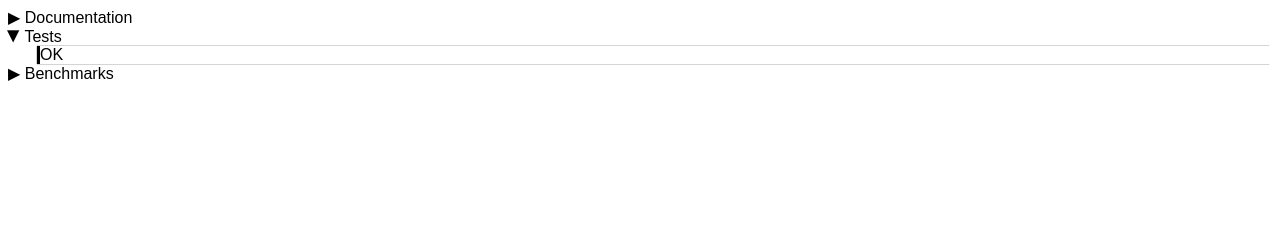
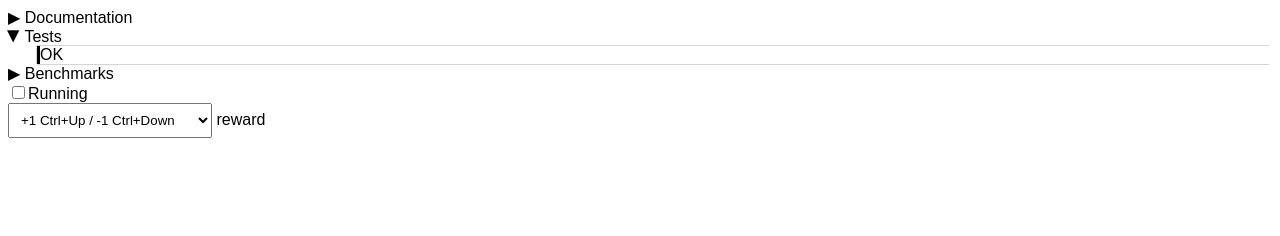
Before and after one commit to Antipurity/sensor-network, a website: page js-lib/test/test.html in a window 1280 px wide. Drawn offline with nearby package versions, Linux system fonts and the light colour scheme.

Commit message:
`sn.UI.options`

```diff
--- a/js-lib/main.js
+++ b/js-lib/main.js
@@ -3,6 +3,7 @@ import Sound from './src/handler-sound.js'
 import Video from './src/sensor-video.js'
 import Time from './src/sensor-time.js'
 import Reward from './src/transform-reward.js'
+import UI from './src/ui.js'
 
 export default (function(exports) {
     // Browser compatibility (import):
@@ -452,7 +453,7 @@ export default (function(exports) {
         - \`userName\`: the name of the machine that sources data. Makes it possible to reliably distinguish sources.
         - \`emptyValues\`: the guaranteed extra padding, for fractal folding. See \`._dataNamer.fill\`.
         - \`hasher(…)(…)(…)\`: see \`._dataNamer.hasher\`. The default mainly hashes strings in \`userName\`/\`name\` with MD5 and rescales bytes into -1…1.
-    - To change any of this, \`pause()\` and \`resume({…})\`.
+    - To change any of this, \`resume({…})\`.
 
 - \`cellShape() → [user, name, data] | null\`: returns the target's cell shape. Note that this may change rarely.
 
@@ -469,7 +470,7 @@ export default (function(exports) {
 
 - \`sendCallback(then(null|feedback, sensor), values, error = null, reward = 0)\`: exactly like \`send\` but does not have to allocate a promise.
 
-- \`pause()\`, \`resume()\`: for convenience, these return the object.
+- \`pause()\`, \`resume(opts?)\`: for convenience, these return the object.
 
 - \`needsExtensionAPI() → null|String\`: overridable in child classes. By default, the sensor is entirely in-page in a [content script](https://developer.mozilla.org/en-US/docs/Mozilla/Add-ons/WebExtensions/Content_scripts) if injected by an extension. For example, make this return \`'tabs'\` to get access to [\`chrome.tabs\`](https://developer.mozilla.org/en-US/docs/Mozilla/Add-ons/WebExtensions/API/tabs) in an extension.`,
         }),
@@ -523,9 +524,9 @@ export default (function(exports) {
     - Extra flexibility:
         - \`priority\`: transforms run in order, highest priority first.
         - \`channel\`: the human-readable name of the channel. Communication only happens within the same channel.
-    - To change any of this, \`pause()\` and \`resume({…})\`.
+    - To change any of this, \`resume({…})\`.
 
-- \`pause()\`, \`resume()\`: for convenience, these return the object.`,
+- \`pause()\`, \`resume(opts?)\`: for convenience, these return the object.`,
         }),
         Handler: A(class Handler {
             constructor(opts) { assert(opts), this.resume(opts) }
@@ -591,9 +592,9 @@ export default (function(exports) {
         - \`noFeedback\`: can't provide feedback if \`true\`, only observe it.
         - \`priority\`: the highest-priority handler without \`noFeedback\` will be the *main* handler, and give feedback.
         - \`channel\`: the human-readable name of the channel. Communication only happens within the same channel.
-    - To change any of this, \`pause()\` and \`resume({…})\`.
+    - To change any of this, \`resume({…})\`.
 
-- \`pause()\`, \`resume()\`: for convenience, these return the object.`,
+- \`pause()\`, \`resume(opts?)\`: for convenience, these return the object.`,
             bench() {
                 const cellCounts = new Array(10).fill().map((_,i) => (i+1)*10)
                 return cellCounts.map(river) // See how throughput changes with input size.
@@ -1018,6 +1019,7 @@ Makes only the sign matter for low-frequency numbers.` }),
         }),
     })
     // And set the most-common modules.
+    E.UI = UI(E)
     Object.assign(E.Sensor, {
         Video: Video(E),
         Time: Time(E),
--- a/js-lib/src/transform-reward.js
+++ b/js-lib/src/transform-reward.js
@@ -6,6 +6,15 @@ export default function init(sn) {
 Options:
 - \`reward = Reward.keybindings('Ctrl+ArrowUp', 'Ctrl+ArrowDown')\`: the function that, given nothing, will return the reward each frame, -1…1.
 ` }
+        static options() {
+            return {
+                reward: {
+                    ['+1 Ctrl+Up / -1 Ctrl+Down']: Reward.keybindings('Ctrl+ArrowUp', 'Ctrl+ArrowDown'),
+                    ['+1 Shift+Up / -1 Shift+Down']: Reward.keybindings('Shift+ArrowUp', 'Shift+ArrowDown'),
+                    ['+1 F8 / -1 F9']: Reward.keybindings('F8', 'F9'),
+                },
+            }
+        }
         resume(opts) {
             if (opts) {
                 const rf = opts.reward || Reward.keybindings()
--- /dev/null
+++ b/js-lib/src/ui.js
@@ -0,0 +1,92 @@
+export default function init(sn) {
+    const A = Object.assign
+    return {
+        options: A(function options(x) {
+            // TODO: ...How to have global opts, such as cell shape, which would be too error-prone to specify everywhere...
+            if (typeof x.options != 'function') return
+            const proto = Object.getPrototypeOf(x)
+            sn._assert(proto === sn.Sensor || proto === sn.Transform || proto === sn.Handler, "Must be a sensor/transform/handler")
+            const variants = x.options() // {opt:{valueName:jsValue}}
+            sn._assert(variants && typeof variants == 'object', "Invalid options format")
+            const selected = getDefaults(variants)
+            const instance = new x(optsFor(variants, selected)).pause()
+            const arr = []
+            putElems(arr, instance, variants, selected)
+            return A(dom(arr), {selected})
+
+            function getDefaults(vars, selected = {}) {
+                for (let k of Object.keys(vars))
+                    if (!selected[k]) {
+                        sn._assert(Object.keys(vars[k]).length, "Can't just be an empty object")
+                        selected[k] = Object.keys(vars[k])[0]
+                    }
+                return selected
+            }
+            function putElems(into, instance, vars, selected) {
+                const runningId = ''+Math.random()
+                into.push([
+                    {tag:'div'},
+                    [{
+                        tag:'input',
+                        type:'checkbox',
+                        runningCheckbox:true,
+                        id:runningId,
+                        onchange() { this.checked ? instance.resume(optsFor(vars, selected)) : instance.pause() },
+                    }],
+                    [{tag:'label', htmlFor:runningId}, 'Running'],
+                ])
+                for (let k of Object.keys(vars)) {
+                    const optId = ''+Math.random()
+                    const opt = [
+                        {tag:'select', id:optId, onchange() {
+                            selected[k] = this.value
+                            !instance.paused && instance.resume(optsFor(vars, selected))
+                        }},
+                    ]
+                    for (let variant of Object.keys(vars[k]))
+                        opt.push([
+                            {tag:'option', value:variant},
+                            selected[k] === variant ? {selected:''} : null,
+                            [{tag:'code'}, variant],
+                        ])
+                    into.push([opt, ' ', k])
+                }
+            }
+            function optsFor(vars, selected) {
+                const opts = {}
+                for (let k of Object.keys(vars))
+                    opts[k] = vars[k][selected[k]]
+                return opts
+            }
+        }, {
+            docs:`Given an object, returns the DOM tree that allows the user to select among options.
+
+The object should define \`.options() → { option:{ valueName: valueJSValue } }\`.`,
+        }),
+        // TODO: (Also want the full UI compiler, right... With multi-channel-support and multi-sensor-support and docs (Markdown support only if a function is passed in, else just the first line) and options... And with hierarchical turn-on/off integration... And with preservation-of-`optElem.selected` across restarts...)
+        // (TODO: Also make `test.html` put the full UI compiler there. Possibly instead of docs.)
+        //   (TODO: And make it look good.)
+    }
+    function dom(x) { // Ex: [{ tag:'div', style:'color:red', onclick() { api.levelLoad() } }, 'Click to reload the level']
+        if (x instanceof Promise) {
+            const el = document.createElement('div')
+            x.then(x => el.replaceWith(dom(x)), err => el.replaceWith(err instanceof Error ? '<Error: '+err.message+'>' : '<Error>'))
+            el.classList.add('promise')
+            return el
+        } else if (Array.isArray(x)) {
+            let tag = 'span'
+            for (let i = 0; i < x.length; ++i) if (x[i] && typeof x[i].tag == 'string') tag = x[i].tag
+            const el = document.createElement(tag)
+            for (let i = 0; i < x.length; ++i)
+                if (x[i] && !Array.isArray(x[i]) && typeof x[i] == 'object' && !(x[i] instanceof Promise) && !(x[i] instanceof Node))
+                    for (let k of Object.keys(x[i])) {
+                        const v = el[k] = x[i][k]
+                        if (typeof v == 'string' || typeof v == 'number' || typeof v == 'boolean')
+                            el.setAttribute(k, v)
+                    }
+                else if (x[i] != null) el.append(dom(x[i]))
+            return el
+        } else if (x instanceof Node) return x
+        else return document.createTextNode(''+x)
+    }
+}
--- a/js-lib/test/test.html
+++ b/js-lib/test/test.html
@@ -152,6 +152,9 @@
       for (let a of prev.events) onBenchProgress(...a)
     }
     collectBenchmarks()
+
+    document.body.append(sn.UI.options(sn.Transform.Reward)) // TODO:
+
     function onBenchProgress(obj, id, got, progress) { // Remember & plot.
       const plots = document.getElementById('bench')
       const progressElem = document.getElementById('bench-progress')
```
